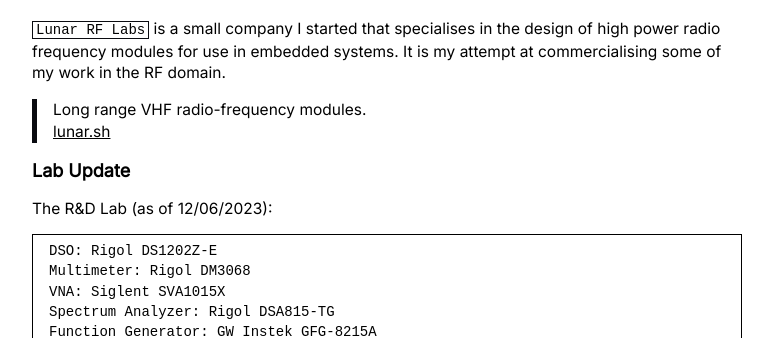
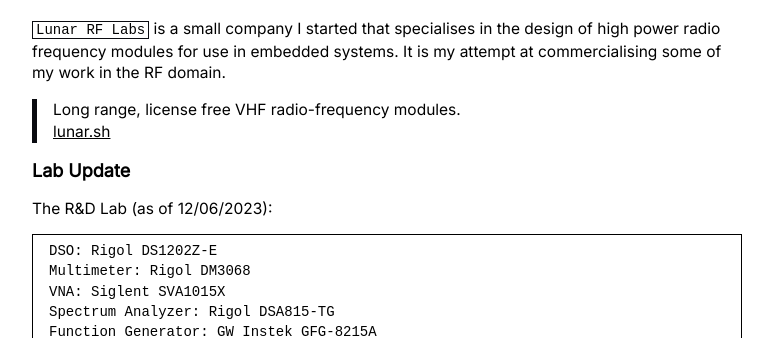
Before and after one commit to microstub/microstub.github.io, a Jekyll site: the page built from about.md, in a window 1280 px wide and 900 px high, scrolled down 910 px, cut to the strip 160-498 px from the top of the window. Shown: the whole strip, without its empty margins (253-1026 px from the left). Built offline with Jekyll 4.4.1, drawn with Linux system fonts in a browser that asks for light colours; comment, search, counter and statistics services are not loaded.

Commit message:
journal: update about.md

```diff
--- a/about.md
+++ b/about.md
@@ -51,7 +51,7 @@
 systems. It is my attempt at commercialising some of my work in the
 RF domain.
 
-> Long range VHF radio-frequency modules. <br>
+> Long range, license free VHF radio-frequency modules. <br>
 [lunar.sh](https://lunar.sh)
 
 # Lab Update
```
